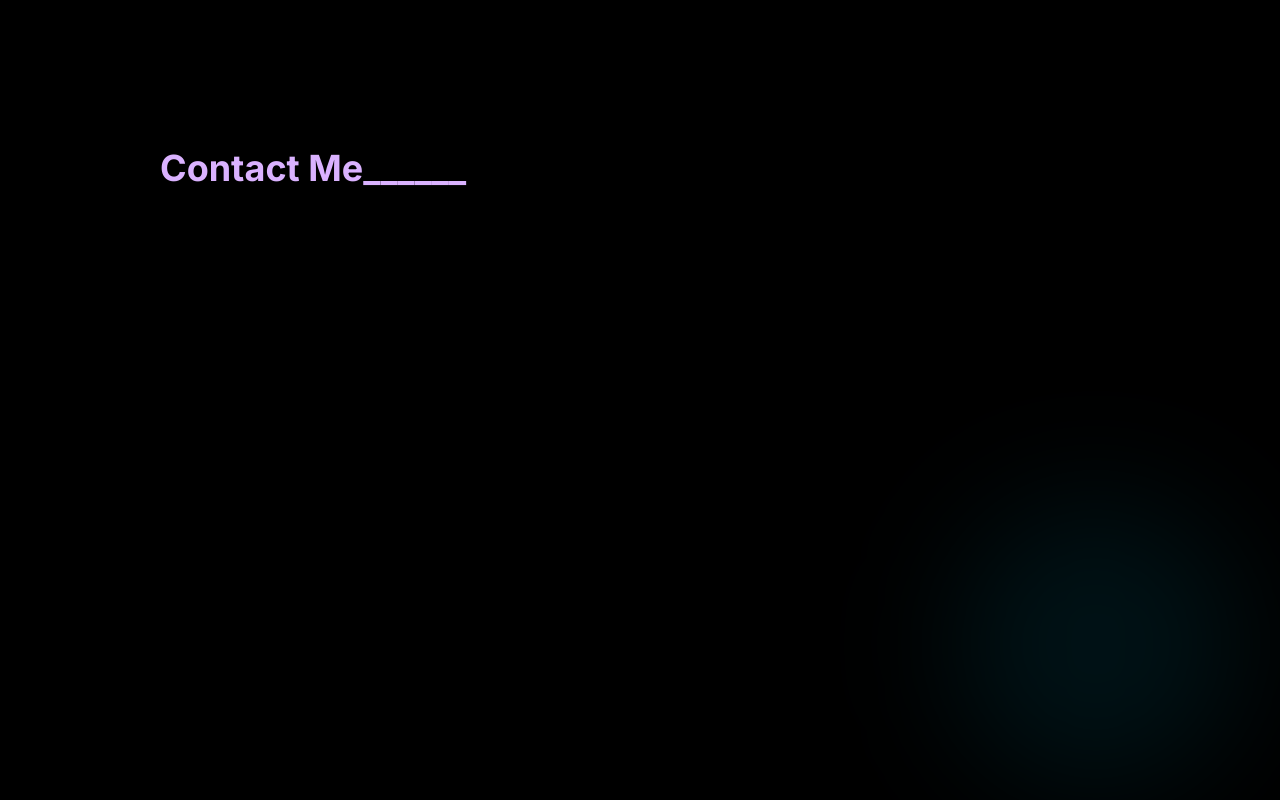
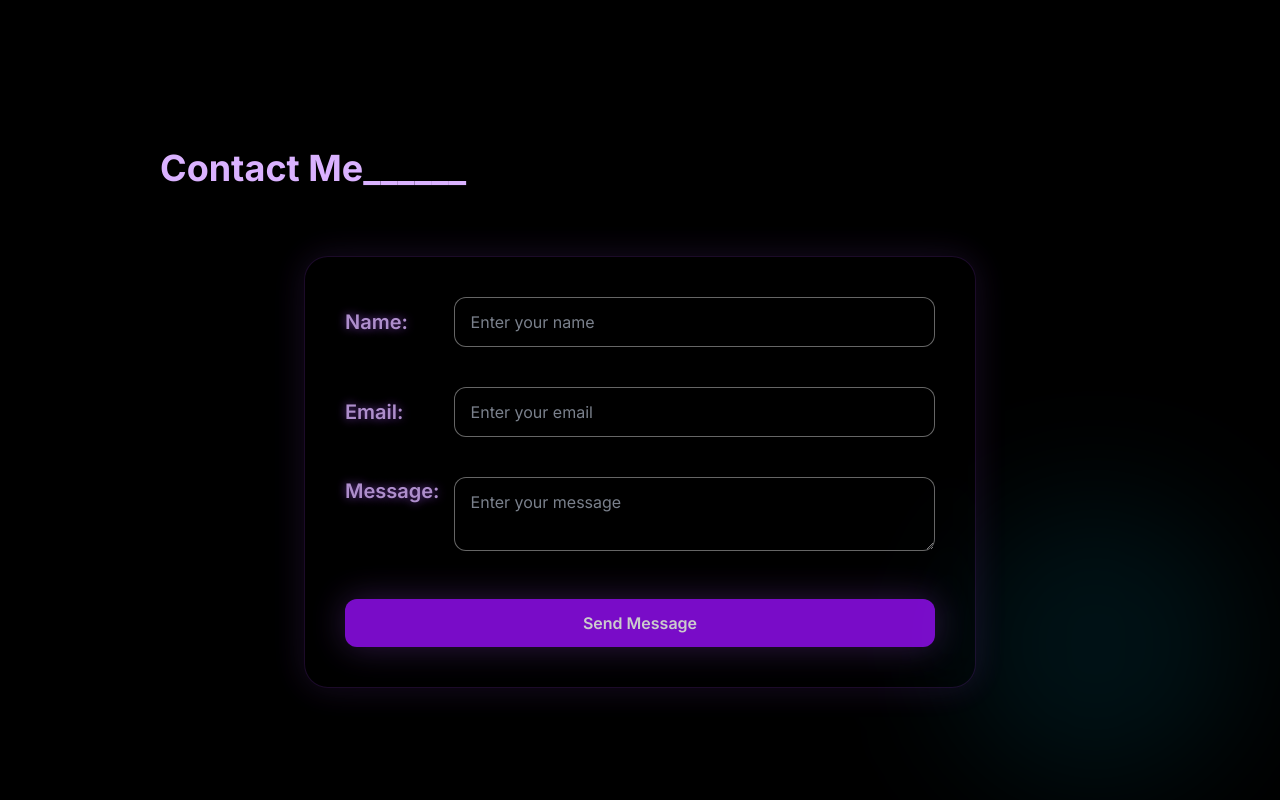
Before and after one commit to HenryPhan05/portfolio, a Next.js app: page / in a window 1280 px wide. Shown: the part 2474-3274 px from the top of the page. Built offline with nearby package versions, Linux system fonts and the light colour scheme.

Commit message:
completed the form to send message in Contact section

```diff
--- a/app/api/contact/route.ts
+++ b/app/api/contact/route.ts
@@ -9,7 +9,7 @@ export async function POST(req: Request){
     const {name, email, message} = body;
     const data = await resend.emails.send({
       from: "Portfolio Contact <onboarding@resend.dev>",
-      to: "yourgmail@gmail.com",
+      to: "henry.phan2601@gmail.com",
       subject: `New message from ${name}`,
       replyTo: email,
 
@@ -19,7 +19,7 @@ export async function POST(req: Request){
           <p><strong>Name:</strong> ${name}</p>
           <p><strong>Email:</strong> ${email}</p>
 
-          <p><strong>Message:</strong></p]>
+          <p><strong>Message:</strong></p>
           <p>${message}</p>
         </div>
       `,
--- a/app/pages/Contact.tsx
+++ b/app/pages/Contact.tsx
@@ -1,5 +1,54 @@
 import {motion} from "motion/react";
+import { useState } from "react";
+import * as z from  "zod";
+import { zodResolver } from "@hookform/resolvers/zod";
+import { Controller, useForm } from "react-hook-form";
+import { Trykker } from "next/font/google";
+import { error } from "console";
+const contactSchema = z.object({
+  name: z
+  .string()
+  .min(2, "Name must be at least 2 character")
+  .max(100, "Name must be less than 100 character!"),
+  email: z
+  .string()
+  .email(),
+  message : z.string()
+})
+type ContactForm = z.infer<typeof contactSchema>;
 const Contact =() =>{
+  const {
+    control,
+    handleSubmit,
+    formState: {errors},
+  } = useForm<ContactForm>({
+    resolver: zodResolver(contactSchema),
+    defaultValues:{
+      name: "",
+      email: "",
+      message: "",
+    },
+    mode: "onSubmit",
+    shouldFocusError: true,
+  })
+  const onSubmit = async(data: ContactForm) =>{
+    try{
+      const res = await fetch("/api/contact",{
+        method: "POST",
+        headers:{
+          "Content-Type": "application/json",
+        },
+        body: JSON.stringify(data),
+      });
+      if(!res.ok){
+        throw new Error("Failed to send");
+      }
+      alert("Message sent!");
+    }
+    catch(error){
+      alert("failed to send message");
+    }
+  }
   return(
      <div
       className="min-h-screen pt-10 lg:pt-0 flex flex-1 flex-col  gap-7
@@ -8,6 +57,7 @@ const Contact =() =>{
       lg:px-24 lg:py-18
       md:px-12 md:py-14
       sm:px-12 sm:py-8
+
       ">
       <motion.h1
         initial ={{opacity:0, x:-20}}
@@ -18,6 +68,7 @@ const Contact =() =>{
         }}
         viewport={{once:true}}
         className="
+        left-0
       text-2xl lg:text-4xl font-bold text-purple-300
     [text-shadow:
     0_0_20px_rgba(168,85,247,0.8),
@@ -30,8 +81,106 @@ const Contact =() =>{
         Contact Me______
       </motion.h1>
       {/**form send message */}
-      <form>
-        <input type="text" />
+      <form
+      onSubmit={handleSubmit(onSubmit)}
+      className="max-w-2xl w-full mx-auto bg-black/10 opacity-80 backdrop-blur-xl border border-purple-500/20 rounded-3xl p-8 lg:p-10 shadow-[0_0_35px_rgba(168,85,247,0.18)]
+      flex flex-col gap-10
+      lg:mt-10
+      "
+      >
+        <div className="
+          flex flex-row items-center gap-3
+        ">
+        <label htmlFor="name"
+        className=" w-30 text-xl font-semibold text-purple-300 [text-shadow:0_0_10px_rgba(168,85,247,0.8)]"
+        >Name:</label>
+        <Controller
+          control={control}
+          name="name"
+          render={({ field: {onChange,value, ref}})=>(
+            <input
+            ref={ref}
+            placeholder="Enter your name"
+            value={value}
+            onChange={onChange}
+            autoComplete="name"
+            className={`w-full  bg-black/30 border
+            ${errors.name ? "border-red-400" : "border-white/50"}
+               rounded-xl px-4 py-3 outline-none text-white placeholder:text-gray-400
+            focus:border-purple-400  focus:shadow-[0_0_20px_rgba(168,85,247,0.3)]`}
+            />
+          )}
+        />
+        </div>
+        {errors.name && (
+      <p className="text-red-400 text-sm">
+          {errors.name.message}
+      </p>
+      )}
+          <div
+          className="flex flex-row items-center gap-3"
+          >
+        <label htmlFor="name"
+        className="lg: w-30 text-xl font-semibold text-purple-300 [text-shadow:0_0_10px_rgba(168,85,247,0.8)]"
+        >Email:</label>
+        <Controller
+          control={control}
+          name="email"
+          render={({ field: {onChange,value, ref}})=>(
+            <input
+            ref={ref}
+            placeholder="Enter your email"
+            value={value}
+            onChange={onChange}
+            autoComplete="email"
+            className={`w-full  bg-black/30 border
+              ${errors.email ? "border-red-400" : "border-white/50"}
+              rounded-xl px-4 py-3 outline-none text-white placeholder:text-gray-400 focus:border-purple-400 focus:shadow-[0_0_20px_rgba(168,85,247,0.3)]`}
+            />
+          )}
+        />
+        </div>
+        {errors.email && (
+          <p className="text-red-400 text-sm">
+        {errors.email.message}
+          </p>
+        )}
+          <div
+           className="flex flex-row gap-3"
+          >
+        <label htmlFor="message"
+        className="lg:w-30 text-xl font-semibold text-purple-300 [text-shadow:0_0_10px_rgba(168,85,247,0.8)]">Message:</label>
+        <Controller
+          control={control}
+          name="message"
+          render={({ field: {onChange,value}})=>(
+            <textarea
+            placeholder="Enter your message"
+            value={value}
+            onChange={onChange}
+            autoComplete="message"
+            className={`w-full
+            lg:min-h-[500]px  bg-black/30 border border-white/50
+            rounded-xl px-4 py-3 outline-none text-white
+            placeholder:text-gray-400
+            focus:border-purple-400 focus:shadow-[0_0_20px_rgba(244,114,182,0.3)]
+            `}
+            />
+          )}
+        />
+        </div>
+
+      {errors.message && (
+      <p className="text-red-400 text-sm">
+        {errors.message.message}
+      </p>
+      )}
+      <button type="submit"
+        className=" cursor-pointer mt-2 rounded-xl  bg-purple-600/100 py-3 font-semibold text-white
+        shadow-[0_0_35px_rgba(168,85,247,0.35)]
+        ">
+        Send Message
+      </button>
       </form>
       </div>
   )
--- a/package.json
+++ b/package.json
@@ -9,14 +9,17 @@
     "lint": "eslint"
   },
   "dependencies": {
+    "@hookform/resolvers": "^5.2.2",
     "hamburger-react": "^2.5.2",
     "motion": "^12.38.0",
     "next": "16.2.4",
     "react": "19.2.4",
     "react-dom": "19.2.4",
+    "react-hook-form": "^7.75.0",
     "react-icons": "^5.6.0",
     "react-type-animation": "^3.2.0",
-    "resend": "^6.12.2"
+    "resend": "^6.12.2",
+    "zod": "^4.4.2"
   },
   "devDependencies": {
     "@tailwindcss/postcss": "^4",
```
Also changed, not shown: 1 other file (tests, documents, lock files or other folders).
